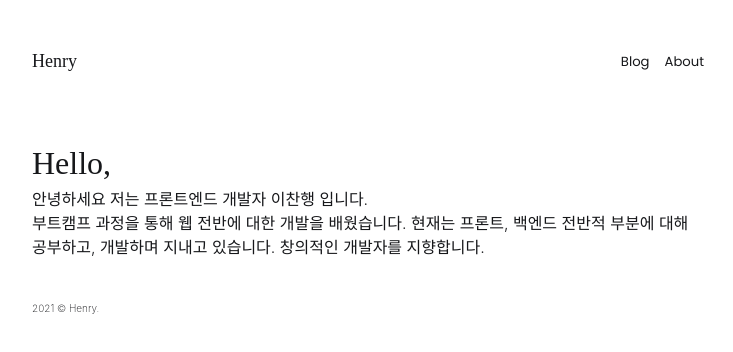
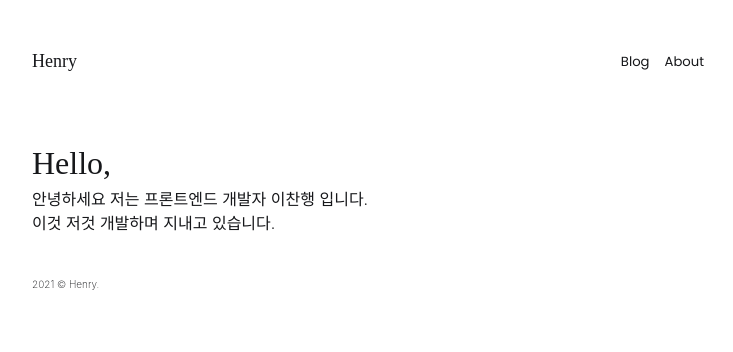
Before and after one commit to o-henry/before_o-henry.io, a Next.js app: page /about in a window 1280 px wide. Shown: the top 352 px of the page, without its empty margins (272-1005 px from the left). Built offline with nearby package versions, Linux system fonts and the light colour scheme; a web font is replaced by a local one.

Commit message:
Fix about

```diff
--- a/pages/about.js
+++ b/pages/about.js
@@ -8,9 +8,7 @@ function About() {
       <p style={{ fontWeight: 300 }}>
         안녕하세요 저는 프론트엔드 개발자 이찬행 입니다.
         <br />
-        부트캠프 과정을 통해 웹 전반에 대한 개발을 배웠습니다. 현재는 프론트,
-        백엔드 전반적 부분에 대해 공부하고, 개발하며 지내고 있습니다. 창의적인
-        개발자를 지향합니다.
+        이것 저것 개발하며 지내고 있습니다.
       </p>
     </>
   );
```
